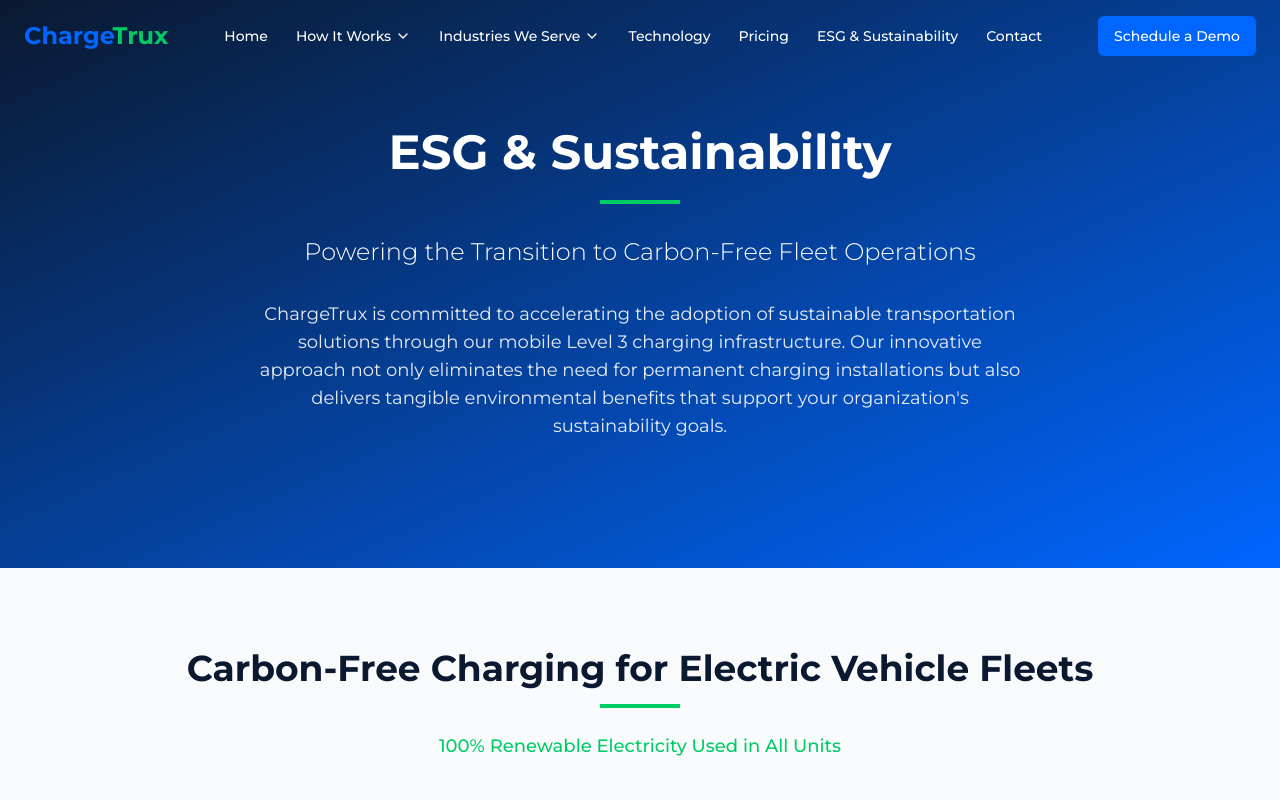
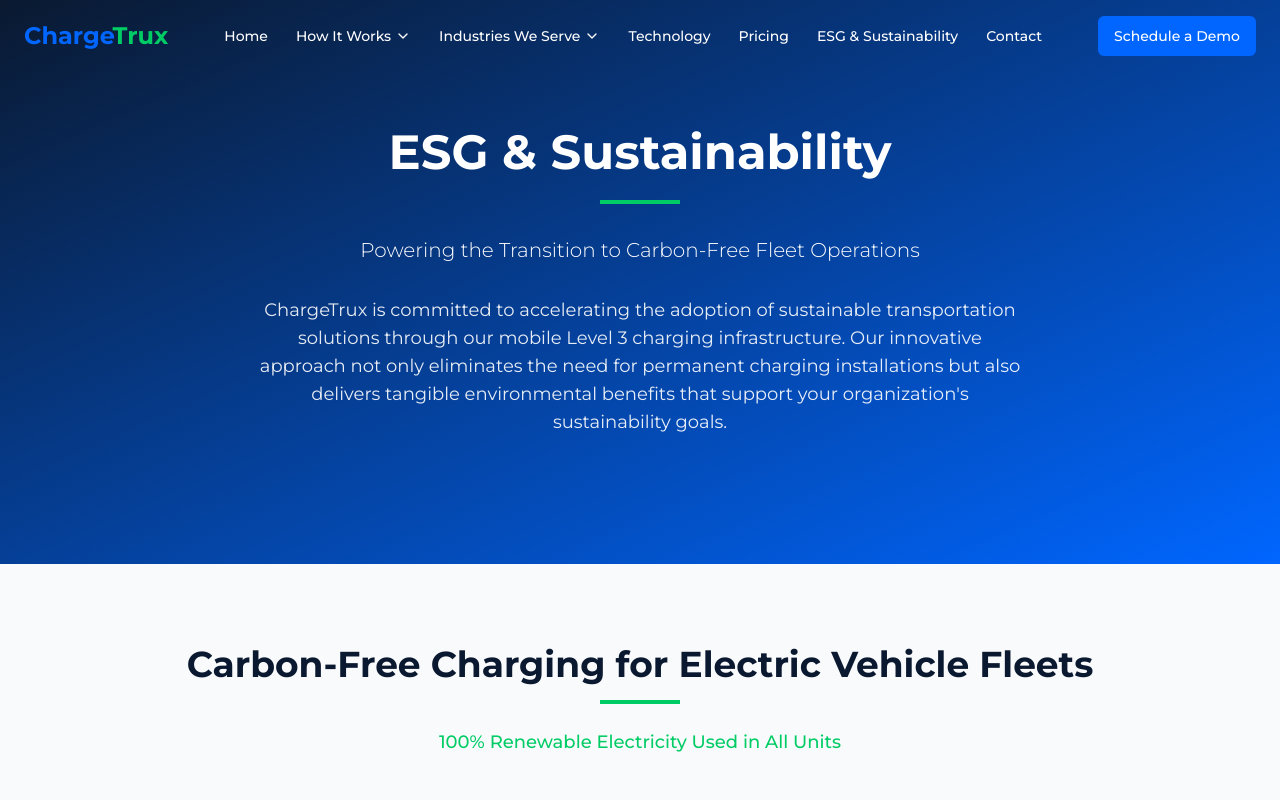
Before and after one commit to ChargeTrux/chargetrux-website, a React (Vite) app: page /sustainability in a window 1280 px wide. Shown: the top 800 px of the page. Built offline with nearby package versions, Linux system fonts and the light colour scheme.

Commit message:
Fix: Reduce tagline font size
Reduce the font size of the page tagline on all pages except the home page.

```diff
--- a/src/components/sustainability/SustainabilityHero.tsx
+++ b/src/components/sustainability/SustainabilityHero.tsx
@@ -14,7 +14,7 @@ const SustainabilityHero = () => {
         >
           <h1 className="text-3xl md:text-5xl font-bold mb-6">ESG & Sustainability</h1>
           <div className="w-20 h-1 bg-chargetrux-green mx-auto mb-8"></div>
-          <p className="text-xl md:text-2xl mb-8 font-light">Powering the Transition to Carbon-Free Fleet Operations</p>
+          <p className="text-lg md:text-xl mb-8 font-light">Powering the Transition to Carbon-Free Fleet Operations</p>
           <p className="text-base md:text-lg text-white/90 max-w-3xl mx-auto leading-relaxed">
             ChargeTrux is committed to accelerating the adoption of sustainable transportation solutions through our mobile Level 3 charging infrastructure. Our innovative approach not only eliminates the need for permanent charging installations but also delivers tangible environmental benefits that support your organization's sustainability goals.
           </p>
```
